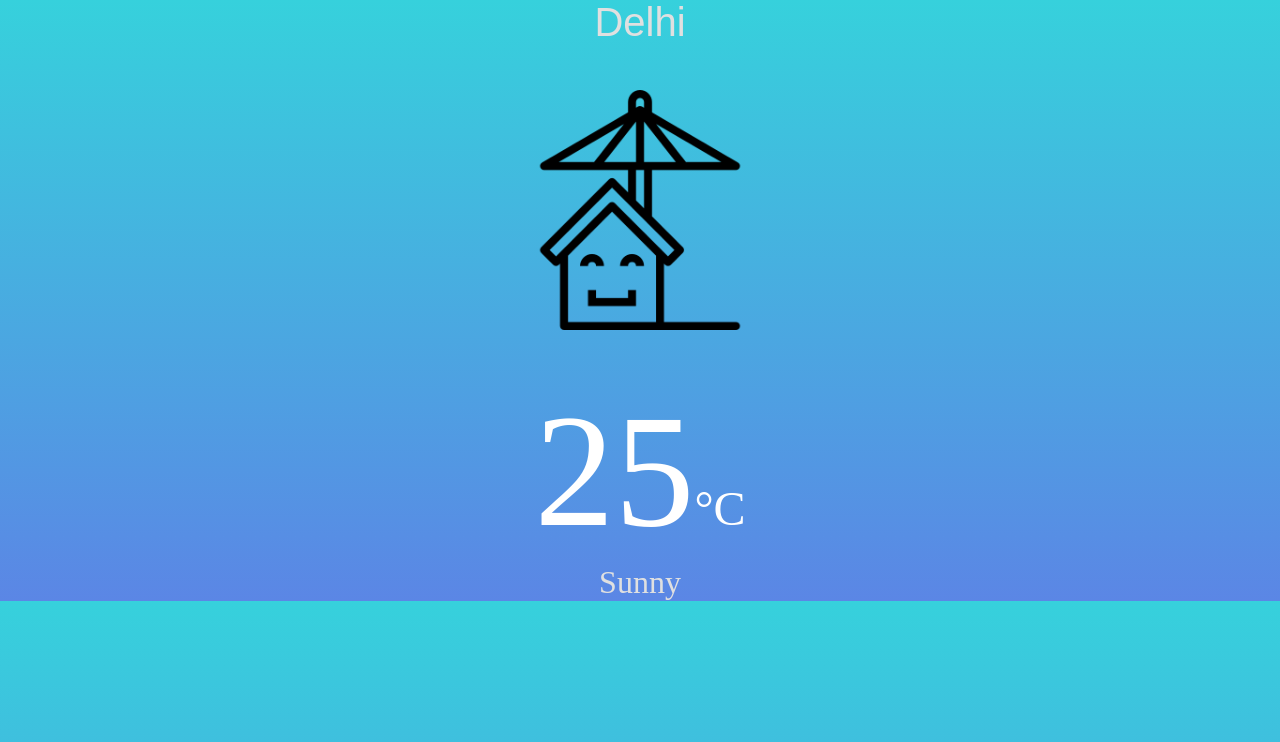
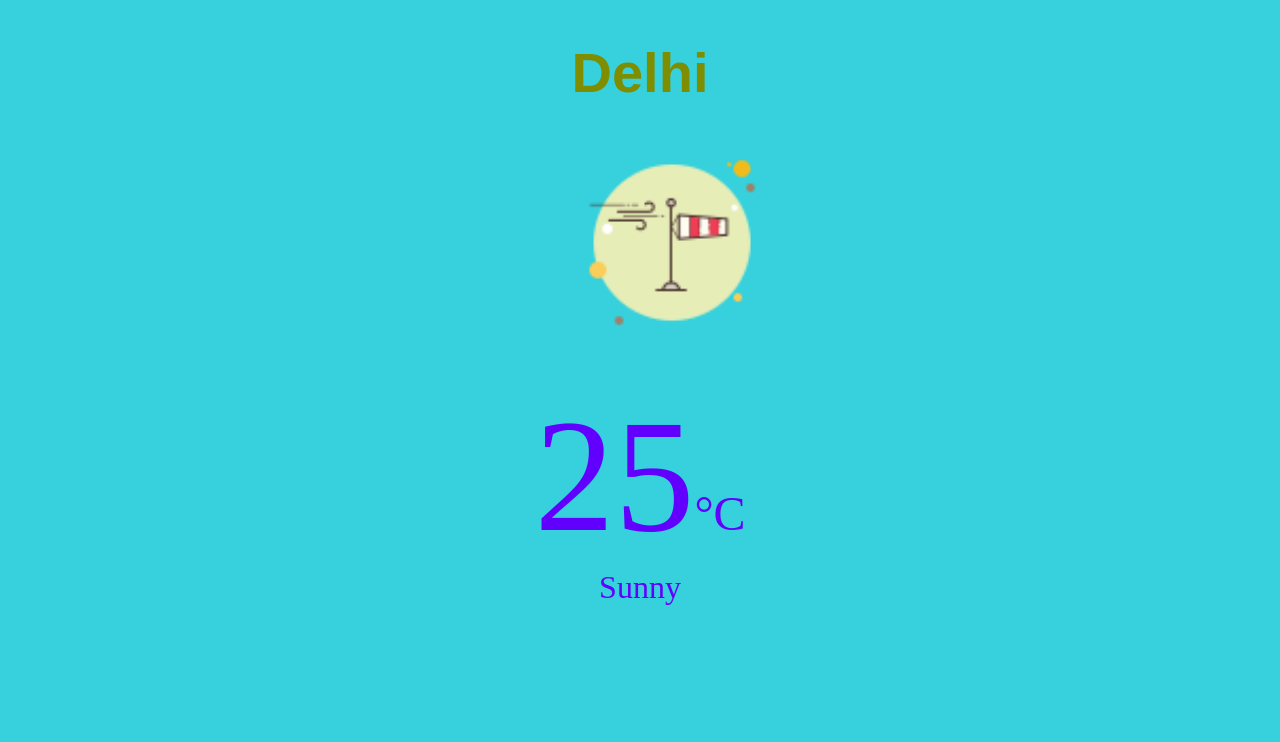
Before and after one commit to HARPYCLAW/weather-app, a plain HTML site: page index.html in a window 1280 px wide. Drawn offline with Linux system fonts and the light colour scheme.

Commit message:
file updated

```diff
--- a/index.html
+++ b/index.html
@@ -6,14 +6,15 @@
     <meta name="viewport" content="width=device-width, initial-scale=1.0">
     <link rel="stylesheet" type="text/css" href="style.css">
     <title>Forecast</title>
+    <link rel="shortcut icon" href="./icons/sunny.png">
 </head>
 <body>
     <div class="app-container">
         <div class="location">
-            <p>Delhi</p>
+            <p class="location">Delhi</p>
         </div>
         <div class="temp">
-            <img class="temp-icon" src="./icons/insurance.png" alt="" class="temp-icon">
+            <img class="temp-icon" src="./icons/mainnn.png" alt="" class="temp-icon">
             <p><span class="temp-value">25</span><span class="temp-unit">&#176C</span></p>
         </div>
         <div class="climate">
--- a/script.js
+++ b/script.js
@@ -11,6 +11,7 @@ window.addEventListener('load', () => {
         navigator.geolocation.getCurrentPosition((position) => {
             long = position.coords.longitude;
             lat = position.coords.latitude;
+            var proxy = "https://cors-anywhere.herokuapp.com/";
             const url = `https://api.openweathermap.org/data/2.5/weather?lat=${lat}&lon=${long}&appid=fa50ad6bad3d99a33562d82f2c2f47cc
             `;
             fetch(url)
@@ -25,19 +26,19 @@ window.addEventListener('load', () => {
                 value.textContent = Math.round(feels_like-273);
                 climate.textContent = main;
                 if(id < 250)
-                icon.src = './icons/thunderstorm.png';
+                icon.src = './icons/thunderstormmm.png.png';
                 else if(id < 350)
                 icon.src = './icons/umbrella.png';
                 else if(id < 550)
-                icon.src = './icons/rain.png';
+                icon.src = './icons/rainnn.png.png';
                 else if(id < 650)
-                icon.src = './icons/snow.png';
+                icon.src = './icons/snowww.png.png';
                 else if(id < 800)
-                icon.src = './icons/haze.png';
+                icon.src = './icons/hazeee.png';
                 else if(id === 800)
-                icon.src = './icons/sun.png';
+                icon.src = './icons/sunny.png.png';
                 else if(id > 800)
-                icon.src = './icons/cloud.png';
+                icon.src = './icons/clouddd.png';
             });
         });
 
--- a/style.css
+++ b/style.css
@@ -4,7 +4,7 @@
     padding: 0;
 }
 body{
-    background-image: linear-gradient(#36d1dc, #5b86e5);
+    background: #36d1dc;
 }
 .app-container{
     display: flex;
@@ -17,24 +17,26 @@ body{
     text-align: center;
 }
 .temp .temp-value{
-    color: #fff;
+    color: #6200ff;
     font-size: 10rem;
 }
 .temp .temp-unit{
-    color: #fff;
+    color: #6200ff;
     font-size: 3rem;
 }
 .location{
     font-family: sans-serif;
-    color: #e0e0e0;
-    font-size: 2.5rem;
+    font-size: 3.5rem;
+    padding-top: 20px;
+    color:rgb(127, 141, 0);
+    font-weight:bold;
 }
 .temp-icon{
-    margin: 2.8rem;
-    width: 40%;
+    margin: 2rem;
+    width: 100%;
     height: auto;
 }
 .climate{
-    color: #e0e0e0;
+    color: #6200ff;
     font-size: 2rem;
 }
```
Also changed, not shown: icons/cloud.png (deleted), icons/clouddd.png (added), icons/haze.png (deleted), icons/hazeee.png (added), icons/insurance.png (deleted), icons/mainnn.png (added), icons/rain.png (deleted), icons/rainnn.png (added), icons/snowww.png (added), icons/sunny.png (added), icons/thunderstorm.png (deleted), icons/thunderstormmm.png (added).
